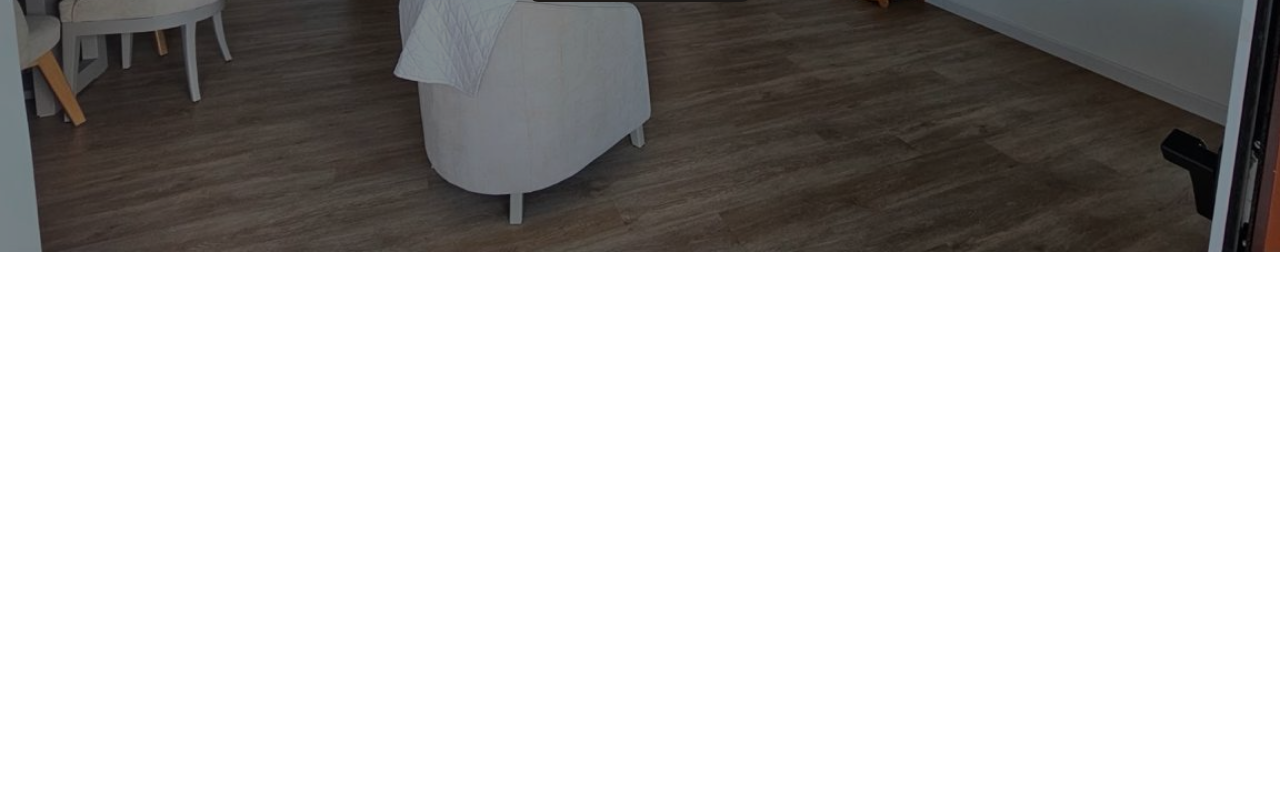
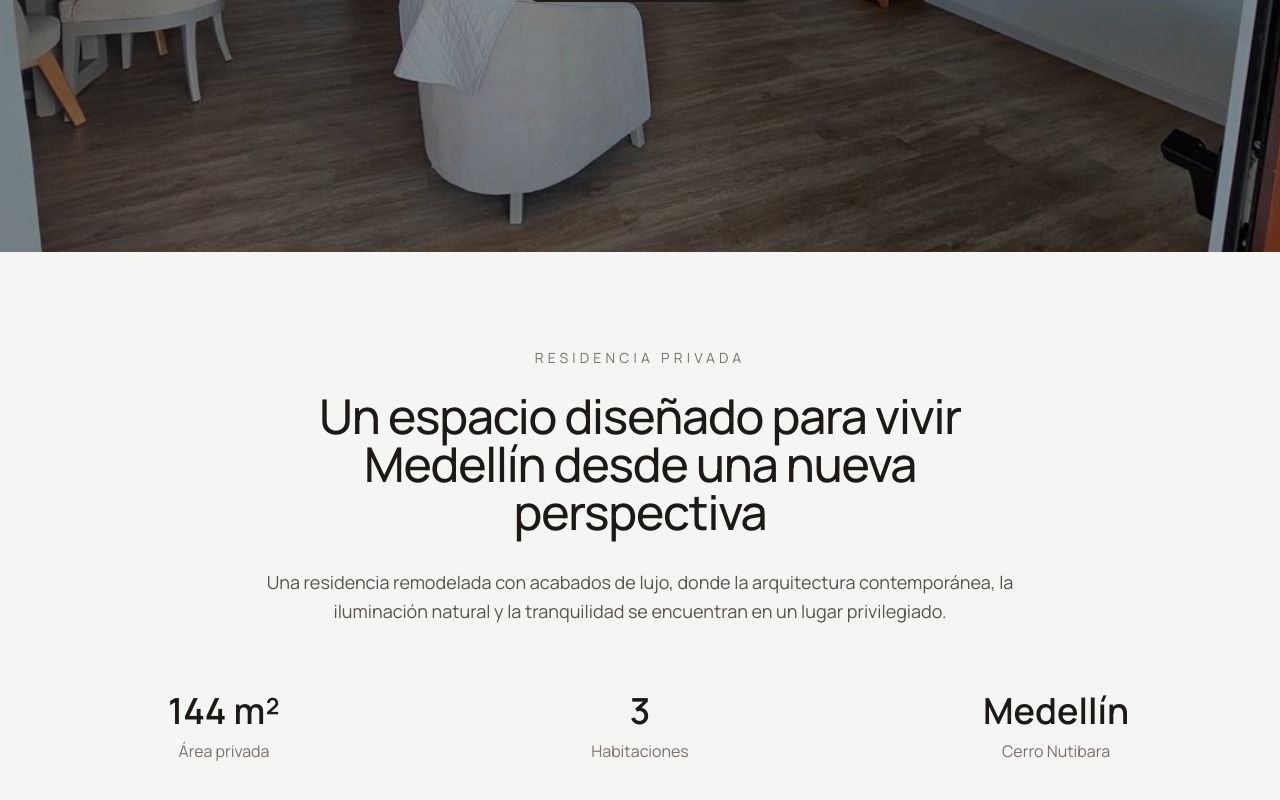
Before and after one commit to Jara84/luxury-residence-landing, a React (Vite) app: page / in a window 1280 px wide. Shown: the part 548-1348 px from the top of the page. Before the commit the page ends 800 px from the top, so only its background shows below. Built offline with nearby package versions, Linux system fonts and the light colour scheme.

Commit message:
feat: add residence introduction section

```diff
--- a/src/App.tsx
+++ b/src/App.tsx
@@ -2,12 +2,14 @@ import "./App.css";
 
 import Hero from "./components/sections/Hero";
 import Header from "./components/sections/Header";
+import Introduction from "./components/sections/Introduction";
 
 function App() {
   return (
     <main className="bg-stone-100">
       <Header />
       <Hero />
+      <Introduction />
     </main>
   );
 }
--- /dev/null
+++ b/src/components/sections/Introduction.tsx
@@ -0,0 +1,63 @@
+import Container from "../ui/Container";
+import Section from "../ui/Section";
+
+export default function Introduction() {
+  return (
+    <Section>
+      <Container>
+        <div className="mx-auto max-w-3xl text-center">
+
+          <p className="text-sm uppercase tracking-[0.3em] text-stone-500">
+            Residencia privada
+          </p>
+
+          <h2 className="mt-6 text-4xl font-medium tracking-tight text-stone-900 md:text-5xl">
+            Un espacio diseñado para vivir Medellín desde una nueva perspectiva
+          </h2>
+
+          <p className="mt-8 text-lg leading-relaxed text-stone-600">
+            Una residencia remodelada con acabados de lujo,
+            donde la arquitectura contemporánea, la iluminación natural
+            y la tranquilidad se encuentran en un lugar privilegiado.
+          </p>
+
+        </div>
+
+
+        <div className="mt-16 grid gap-8 text-center md:grid-cols-3">
+
+          <div>
+            <p className="text-4xl font-semibold text-stone-900">
+              144 m²
+            </p>
+            <p className="mt-2 text-stone-500">
+              Área privada
+            </p>
+          </div>
+
+
+          <div>
+            <p className="text-4xl font-semibold text-stone-900">
+              3
+            </p>
+            <p className="mt-2 text-stone-500">
+              Habitaciones
+            </p>
+          </div>
+
+
+          <div>
+            <p className="text-4xl font-semibold text-stone-900">
+              Medellín
+            </p>
+            <p className="mt-2 text-stone-500">
+              Cerro Nutibara
+            </p>
+          </div>
+
+        </div>
+
+      </Container>
+    </Section>
+  );
+}
```
